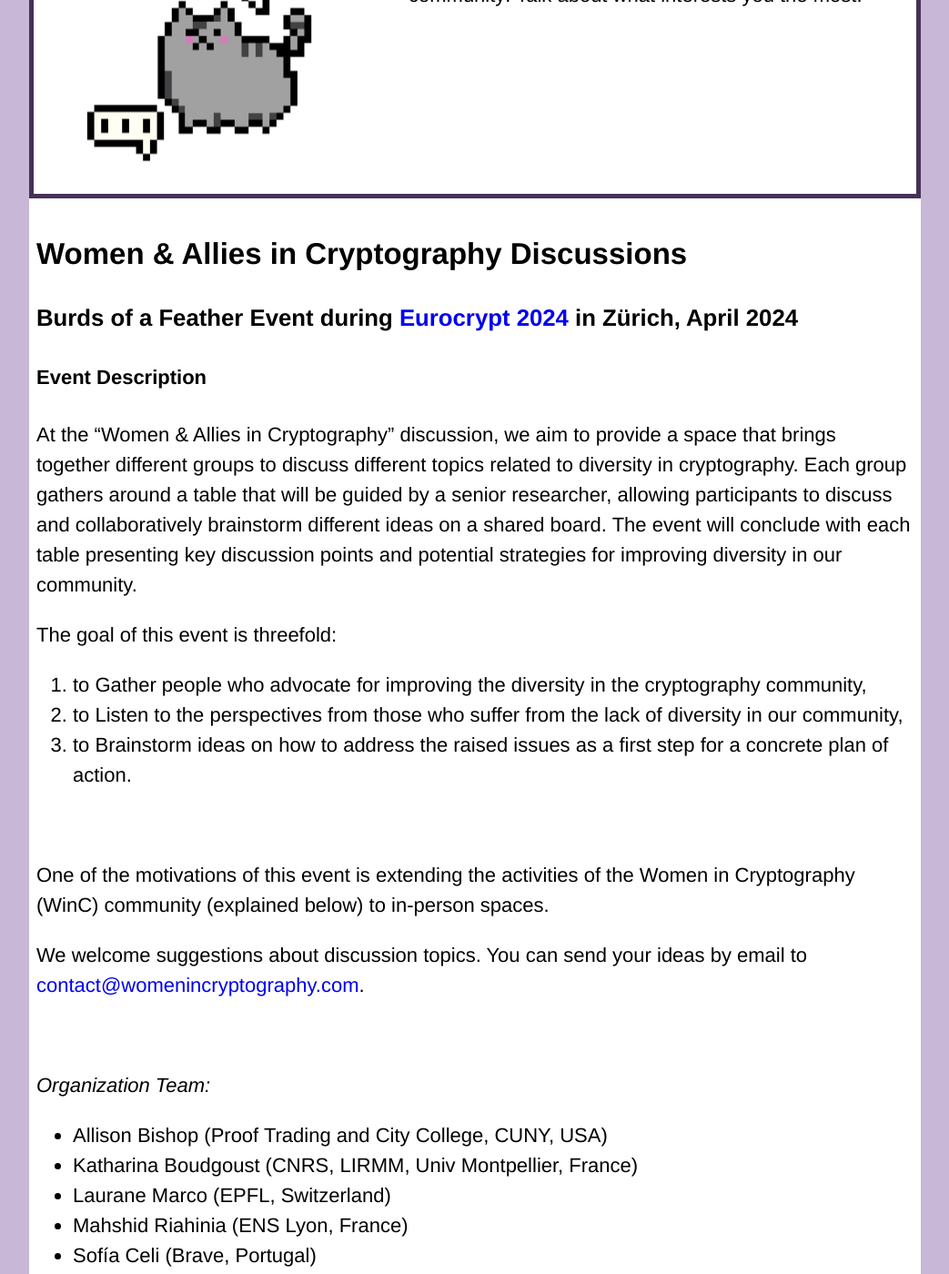
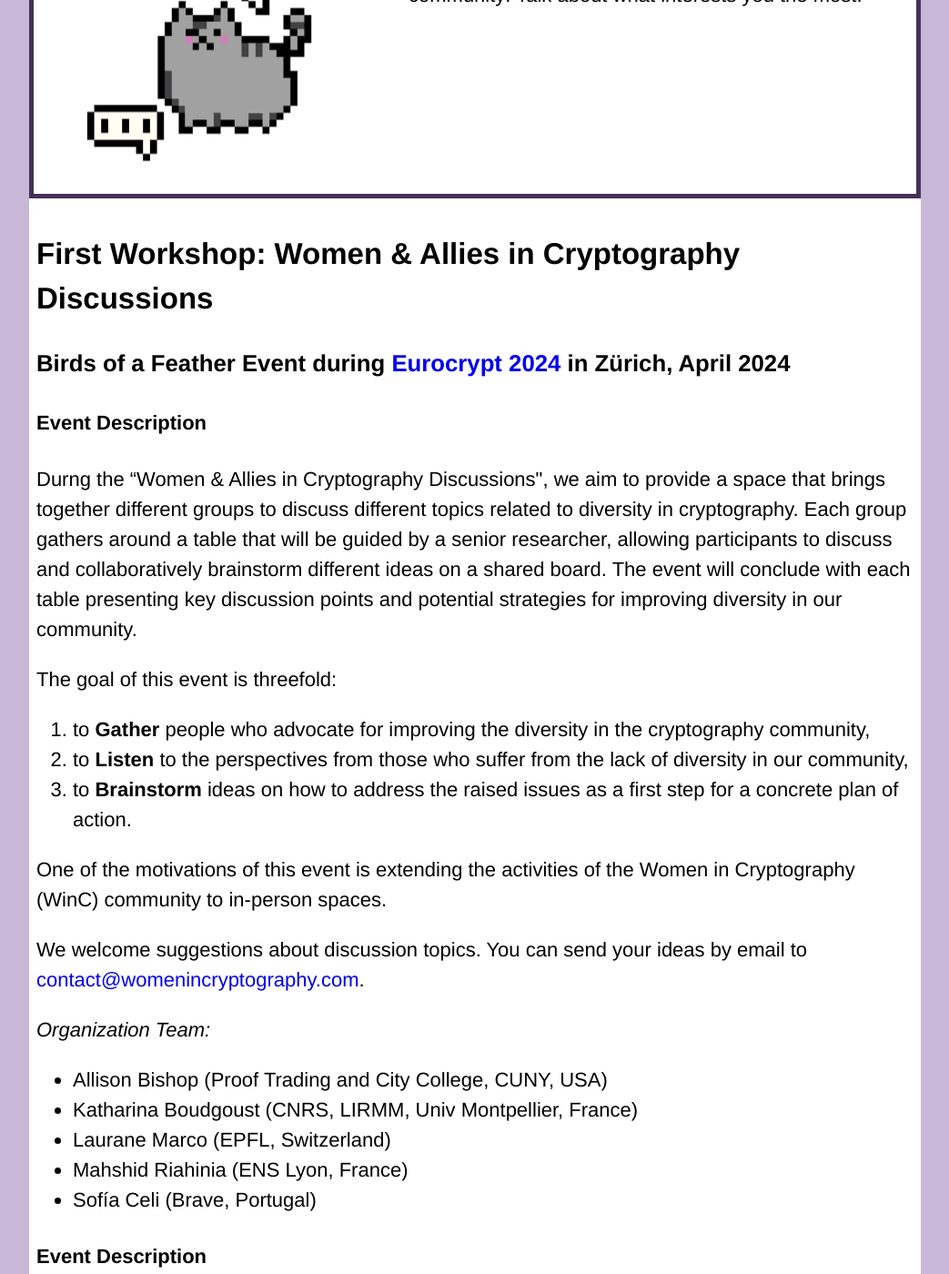
Before and after one commit to women-in-cryptography/women-in-cryptography-website, a Jekyll site: the page built from workshop.html, in a window 1280 px wide and 1400 px high, scrolled down 493 px. Shown: the whole window at 91% size, without its empty margins (118-1161 px from the left). Built offline with Jekyll 4.4.1, drawn with Linux system fonts in a browser that asks for light colours.

Commit message:
WIP updating website

```diff
--- a/index.html
+++ b/index.html
@@ -20,8 +20,9 @@ layout: default
   <h2>News</h2>
   <div class="regular-description">
     <ul>
-	    <li>We are organizing the first edition of <a href="https://www.womenincryptography.com/coffee-breaks">WinC Coffee Breaks</a>!</li>
-      <li>We are organizing the first edition of the <a href="https://www.womenincryptography.com/seminar">WinC Seminar</a>!</li>
+	    <li>We are organizing our second edition of <a href="https://www.womenincryptography.com/coffee-breaks">WinC Coffee Breaks</a>!</li>
+      <li>We are organizing our second edition of the <a href="https://www.womenincryptography.com/seminar">WinC Seminar</a>!</li>
+      <li>We are organizing our first <a href="https://www.womenincryptography.com/workshop">WinC Workshop</a>!</li>
 		</ul>
   </div>
 </div>
--- a/workshop.html
+++ b/workshop.html
@@ -18,37 +18,38 @@ tags: menu
 </div>
 
 <div class="regular-description">
-  <h2>Women & Allies in Cryptography Discussions</h2>
-  <h3>Burds of a Feather Event during <a href="https://eurocrypt.iacr.org/2024/" target="_blank">Eurocrypt 2024</a> in Zürich, April 2024</h3>
+  <h2>First Workshop: Women & Allies in Cryptography Discussions</h2>
+  <h3>Birds of a Feather Event during <a href="https://eurocrypt.iacr.org/2024/" target="_blank">Eurocrypt 2024</a> in Zürich, April 2024</h3>
+  <h4>Event Description</h4>
+  <p>
+    Durng the “Women & Allies in Cryptography Discussions", we aim to provide a space that brings together different groups to discuss different topics related to diversity in cryptography. Each group gathers around a table that will be guided by a senior researcher, allowing participants to discuss and collaboratively brainstorm different ideas on a shared board. The event will conclude with each table presenting key discussion points and potential strategies for improving diversity in our community.
+  </p>
+
+  <p>
+    The goal of this event is threefold:
+  </p>
+
+  <ol start=1>
+    <li> to <b>Gather</b> people who advocate for improving the diversity in the cryptography community,</li>
+    <li> to <b>Listen</b> to the perspectives from those who suffer from the lack of diversity in our community,</li>
+    <li> to <b>Brainstorm</b> ideas on how to address the raised issues as a first step for a concrete plan of action.</li>
+  </ol>
+
+  <p>
+    One of the motivations of this event is extending the activities of the Women in Cryptography (WinC) community to in-person spaces.
+  </p>
+  <p>
+    We welcome suggestions about discussion topics. You can send your ideas by email to <a href="mailto:contact@womenincryptography.com">contact@womenincryptography.com</a>.
+  </p>
+
+  <p><i>Organization Team:</i></p>
+  <ul>
+    <li>Allison Bishop (Proof Trading and City College, CUNY, USA)</li>
+    <li>Katharina Boudgoust (CNRS, LIRMM, Univ Montpellier, France)</li>
+    <li>Laurane Marco (EPFL, Switzerland)</li>
+    <li>Mahshid Riahinia (ENS Lyon, France)</li>
+    <li>Sofía Celi (Brave, Portugal)</li>
+  </ul>
 
   <h4>Event Description</h4>
-  <p>At the “Women & Allies in Cryptography” discussion, we aim to provide a space that brings together different groups to discuss different topics related to diversity in cryptography. Each group gathers around a table that will be guided by a senior researcher, allowing participants to discuss and collaboratively brainstorm different ideas on a shared board. The event will conclude with each table presenting key discussion points and potential strategies for improving diversity in our community.
-</p>
-<p>The goal of this event is threefold:</p>
-<ol start=1>
-  <li>
-    to Gather people who advocate for improving the diversity in the cryptography community,
-  </li>
-  <li>to Listen to the perspectives from those who suffer from the lack of diversity in our community,
-</li>
-  <li>to Brainstorm ideas on how to address the raised issues as a first step for a concrete plan of action.
-</li>
-</ol>
-  <br>
-  <p>One of the motivations of this event is extending the activities of the Women in Cryptography (WinC) community (explained below) to in-person spaces.
-</p>
-<p>We welcome suggestions about discussion topics. You can send your ideas by email to <a href="mailto:contact@womenincryptography.com">contact@womenincryptography.com</a>.</p>
- <br>
- <p><i>Organization Team:</i></p>
- <ul>
-   <li>Allison Bishop (Proof Trading and City College, CUNY, USA)
-</li>
-  <li>Katharina Boudgoust (CNRS, LIRMM, Univ Montpellier, France)
-</li>
-  <li>Laurane Marco (EPFL, Switzerland)
-</li>
-<li>Mahshid Riahinia (ENS Lyon, France)
-</li>
-<li>Sofía Celi (Brave, Portugal)</li>
- </ul>
 </div>
```
